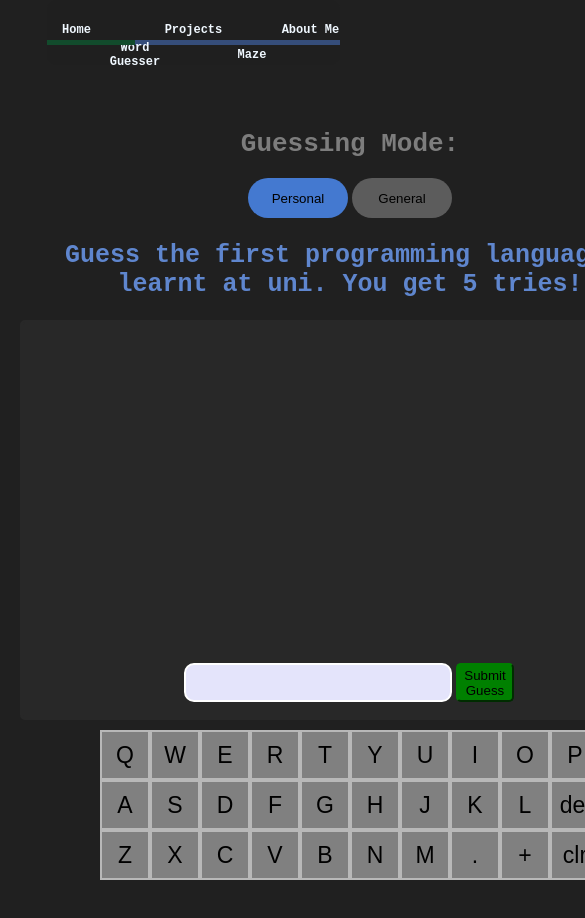
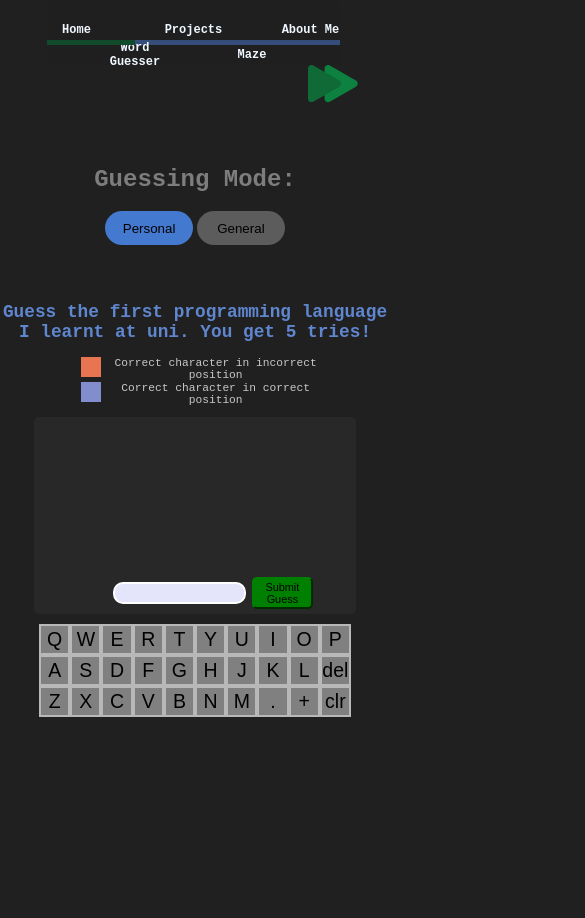
Before and after one commit to DarioKillenberger/portfolio_website, a React (Create React App) app: page /wordGuess in a window 390 px wide. Shown: the top 918 px of the page, 585 px wide, since content can reach past the window. Built offline with nearby package versions, Linux system fonts and the light colour scheme.

Commit message:
implemented mobile responsive design for word guesser page, added legend to page

```diff
--- a/src/css/Components.css
+++ b/src/css/Components.css
@@ -89,11 +89,12 @@
 
 .skipBtn {
     position: fixed;
-    width: 90px;
-    height: 90px;
+    width: calc(60px + 2vw);
+    height: calc(60px + 2vw);
     transition: margin-left 1s;
     justify-self: end;
     align-self: flex-start;
+    right: 10px;
     z-index: 10;
     background-color: rgba(0, 0, 0, 0);
     border: none;
@@ -184,3 +185,13 @@
     background-color: white;
     border-radius: 50%;
 }
+
+/* mobile specific css */
+@media screen and (max-width: 1050px) {
+    .skipBtn {
+        justify-self: center;
+        align-self: flex-start !important;
+        margin-top: 50px;
+        right: 20px
+    }
+}
--- a/src/css/WordGuesser.css
+++ b/src/css/WordGuesser.css
@@ -2,8 +2,7 @@
 .wordGuessContainer {
     display: grid;
     position: relative;
-    grid-column: 2 / 2;
-    grid-row: 2 / 2;
+    grid-row: 4 / 4;
     grid-template-columns: repeat(10, 65px);
     grid-template-rows: repeat(6, 65px);
     justify-self: center;
@@ -11,6 +10,39 @@
     border:5px double rgb(40, 40, 40);
     background-color: rgb(40, 40, 40);
     border-radius: 5px;
+    margin-top: 60px;
+}
+
+.wordGuessLayoutGrid {
+    display: grid;
+    grid-template-columns: 100vw;
+    grid-template-rows: auto;
+}
+
+.legend {
+    justify-self: calc(50% - 330px);
+    align-self:baseline;
+    display: grid;
+    position: absolute;
+    grid-template-columns: 20% 70%;
+    grid-template-rows: auto;
+    width: 660px;
+    margin-top: -65px;
+}
+
+.legendColour {
+    height: 20px;
+    width: 20px;
+    justify-self: end;
+    margin-bottom: 5px;
+}
+
+.legendText {
+    justify-self: start;
+    color: rgb(200, 200, 200);
+    font-size: 20px;
+    margin: 0px;
+    margin-left: 10px;
 }
 
 .charDisplayBox {
@@ -50,8 +82,7 @@
 }
 
 .wordGuessTitle {
-    grid-column: 2 / 2;
-    grid-row: 1 / 1;
+    grid-row: 2 / 2;
     align-self:last baseline;
     color: rgb(95, 134, 206);
     font-size: 25px;
@@ -72,8 +103,7 @@
 
 .wordGuessKeyboard {
     display: grid;
-    grid-column: 2 / 2;
-    grid-row: 3 / 3;
+    grid-row: 5 / 5;
     grid-template-columns: repeat(10, 50px);
     grid-template-rows: repeat(6, 50px);
     justify-self: center;
@@ -92,3 +122,49 @@
     color: black;
     font-size: 23px;
 }
+
+/* mobile specific css */
+@media screen and (max-width: 1200px) {
+    .wordGuessContainer {
+        grid-template-columns: repeat(10, 8vw);
+        grid-template-rows: repeat(6, 8vw);
+    }
+
+    .charDisplayBox {
+        height: 8vw;
+        width: 8vw;
+        font-size: 23px;
+    }
+
+    .wordGuessBtn {
+        height: calc(3vw + 20px);
+        width: calc(3vw + 50px);
+        font-size: calc(1vw + 7px);
+        margin-left: 50px;
+    }
+
+    .wordGuessKeyboard {
+        grid-template-columns: repeat(10, 8vw);
+        grid-template-rows: repeat(6, 8vw);
+    }
+
+    .charDisplayKeyboard {
+        height: 8vw;
+        width: 8vw;
+        font-size: 5vw;
+    }
+
+    .wordGuessTitle {
+        font-size: calc(2vw + 10px);
+    }
+
+    .legend {
+        width: 80vw;
+        justify-self: calc(50% - 80vw) !important;
+    }
+
+    .legendText {
+        font-size: calc(1.6vw + 5px);
+    }
+
+}
--- a/src/css/WordPage.css
+++ b/src/css/WordPage.css
@@ -1,10 +1,11 @@
 .guessMode {
     justify-self: center;
     align-self: flex-end;
-    grid-row: 1/2;
-    grid-column: 2/2;
-    margin-bottom: 100px;
+    grid-row: 1/1;
+    grid-column: 1/1;
     color: rgb(125, 125, 125);
+    margin-top: 150px;
+    margin-bottom: 40px;
 }
 
 .radioBtn {
@@ -19,3 +20,15 @@
 .active {
     background-color: rgb(68, 121, 208);
 }
+
+/* mobile specific css */
+@media screen and (max-width: 1200px) {
+    .guessMode {
+        font-size: small;
+    }
+
+    .radioBtn {
+        min-width: calc(80px + 2vw);
+        min-height: calc(30px + 1vw);
+    }
+}
--- a/src/page_components/WordGuesser.tsx
+++ b/src/page_components/WordGuesser.tsx
@@ -204,6 +204,7 @@ function WordGuesser({modeSwitchState} : {modeSwitchState:Boolean}) {
 
     return (
         <>
+
             {/* TODO: This probably isn't the best way of setting the title? Maybe better to pass the title into the HTML from an array storing the different versions */}
             {
             modeSwitchState === true ?
@@ -211,7 +212,14 @@ function WordGuesser({modeSwitchState} : {modeSwitchState:Boolean}) {
                 :
                 <h2 className="wordGuessTitle">Guess the programming language/javascript framework. You get 5 tries!</h2>
             }
+
             <div className="wordGuessContainer">
+                <div className='legend'>
+                    <div className="legendColour" style={{backgroundColor: brown}}></div>
+                    <p className="legendText">Correct character in incorrect position</p>
+                    <div className="legendColour" style={{backgroundColor: blue}}></div>
+                    <p className="legendText">Correct character in correct position</p>
+                </div>
                 {guessResult}
                 <input type="text" id="wordGuess" value={wordGuess} onChange={e => setWordGuess(e.target.value)}></input>
                 <button className="btn wordGuessBtn" onClick={clickHandler}>Submit Guess</button>
--- a/src/pages/WordPage.tsx
+++ b/src/pages/WordPage.tsx
@@ -8,6 +8,7 @@ function WordPage() {
 
     return(
         <>
+            <div className='wordGuessLayoutGrid'>
             <div className='guessMode'>
                 <h1>Guessing Mode: </h1>
                 <div className="btn-group" role="group" aria-label="Radio toggle to choose which guessing game question to play (personal or general)">
@@ -17,11 +18,7 @@ function WordPage() {
             </div>
 
             <WordGuesser modeSwitchState={modeSwitch}/>
-        <div className="topRightBox">
             <SkipBtn navTarget="/projects"/>
-        </div>
-        <div className="bottomRightBox">
-            {/* <button className="btn" onClick={changeText}>More info</button> */}
         </div>
         </>
     )
```
Lines whose indentation alone changed are shown as unchanged.
